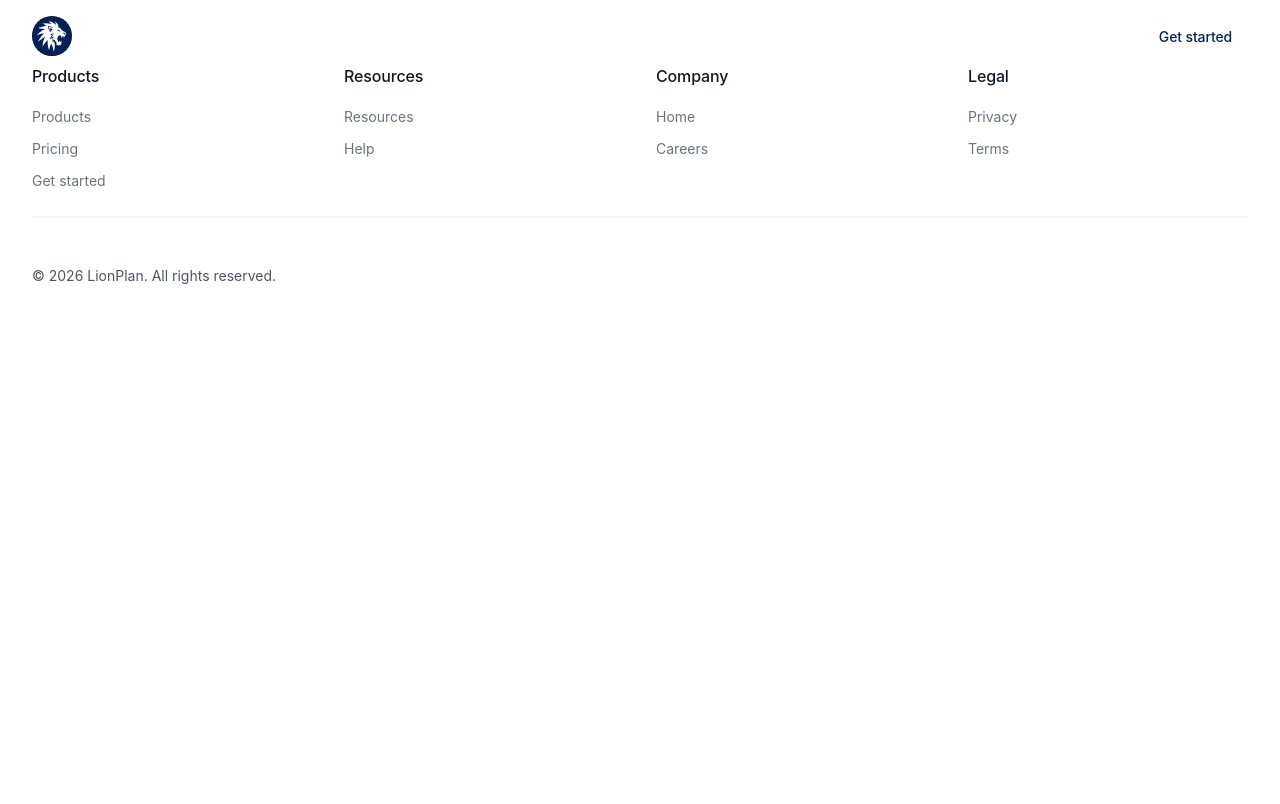
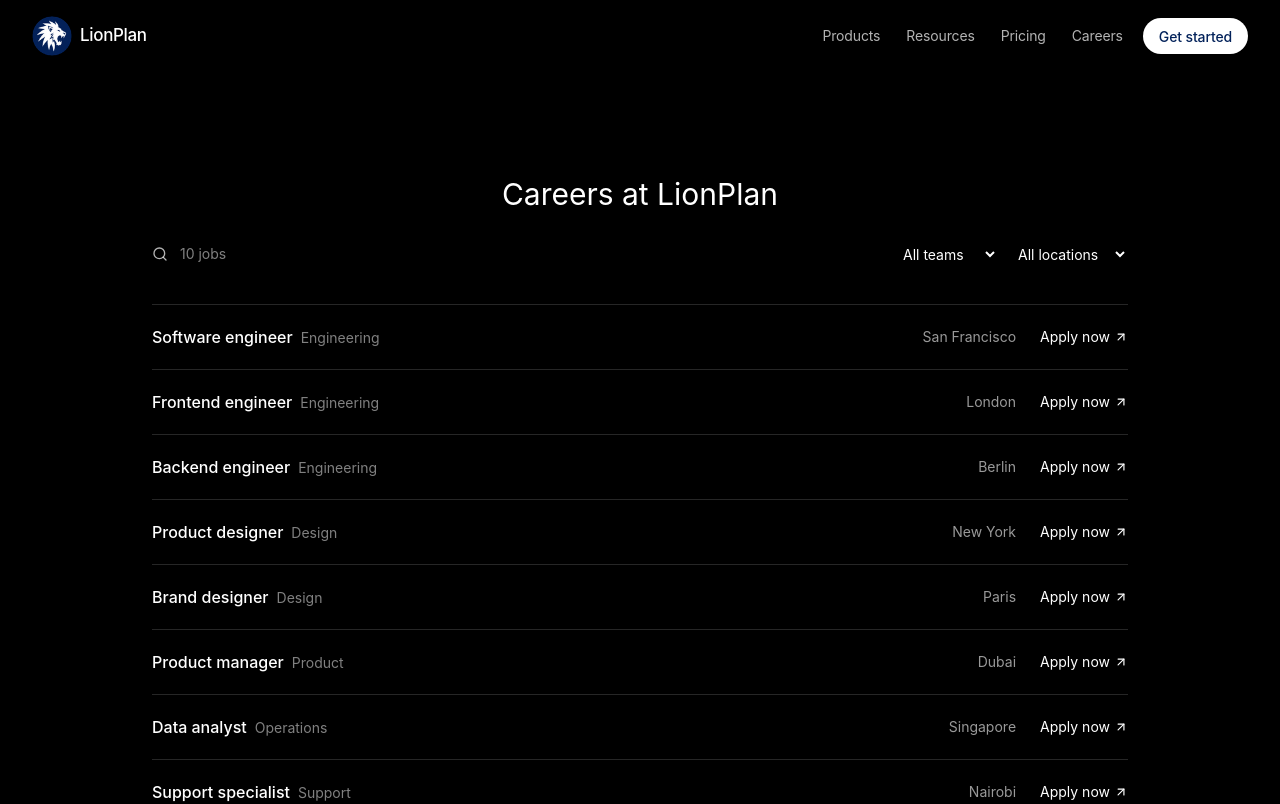
Before and after one commit to moo-farah/odin-react, a React (Vite) app: page /odin-react/careers/roles in a window 1280 px wide. Shown: the top 804 px of the page. Built offline with nearby package versions, Linux system fonts and the light colour scheme.

Commit message:
feat: add OpenRoles page and update Careers component to link to it; remove unused data.json file

```diff
--- a/src/App.jsx
+++ b/src/App.jsx
@@ -6,7 +6,7 @@ import Products from "./pages/Products"
 import Resources from "./pages/Resources"
 import Pricing from "./pages/Pricing"
 import Careers from "./pages/Careers"
-
+import OpenRoles from "./pages/OpenRoles"
 
 const App = () => {
   return (
@@ -19,6 +19,7 @@ const App = () => {
         <Route path="/resources" element={<Resources />} />
         <Route path="/pricing" element={<Pricing />} />
         <Route path="/careers" element={<Careers />} />
+        <Route path="/careers/roles" element={<OpenRoles />} />
       </Routes>
       <Footer />
     </>
--- a/src/components/Search.jsx
+++ b/src/components/Search.jsx
@@ -1,5 +1,5 @@
 import { useMemo, useState } from "react"
-import data from '../data.json'
+import data from '../data/data.json'
 
 const Search = () => {
   const [query, setQuery] = useState('');
--- a/src/data.json
+++ /dev/null
@@ -1,10 +0,0 @@
-[
-    {
-      "id": "1",
-      "title": "Software engineering",
-      "category": "IT",
-      "salary": 180000,
-      "tags": ["Remote", "Hybrid", "Office"],
-      "description": "Software engineering solving the User Interface."
-    }
-]
--- /dev/null
+++ b/src/data/data.json
@@ -0,0 +1,92 @@
+[
+  {
+    "id": "1",
+    "title": "Software engineer",
+    "category": "Engineering",
+    "location": "San Francisco",
+    "salary": 180000,
+    "tags": ["Remote", "Full-time"],
+    "description": "Build the LionPlan web app, pricing flows, and transfer experience."
+  },
+  {
+    "id": "2",
+    "title": "Frontend engineer",
+    "category": "Engineering",
+    "location": "London",
+    "salary": 165000,
+    "tags": ["Remote", "React"],
+    "description": "Own React UI, accessibility, and the careers and billing screens."
+  },
+  {
+    "id": "3",
+    "title": "Backend engineer",
+    "category": "Engineering",
+    "location": "Berlin",
+    "salary": 175000,
+    "tags": ["Remote", "Full-time"],
+    "description": "Design APIs for plans, limits, and send-money status."
+  },
+  {
+    "id": "4",
+    "title": "Product designer",
+    "category": "Design",
+    "location": "New York",
+    "salary": 140000,
+    "tags": ["Remote", "Full-time"],
+    "description": "Design send-money, plans, and hiring pages that stay simple under pressure."
+  },
+  {
+    "id": "5",
+    "title": "Brand designer",
+    "category": "Design",
+    "location": "Paris",
+    "salary": 125000,
+    "tags": ["Hybrid", "Full-time"],
+    "description": "Shape LionPlan’s visual language across web, social, and in-product UI."
+  },
+  {
+    "id": "6",
+    "title": "Product manager",
+    "category": "Product",
+    "location": "Dubai",
+    "salary": 160000,
+    "tags": ["Remote", "Full-time"],
+    "description": "Set the roadmap for transfers, plans, and the public site."
+  },
+  {
+    "id": "7",
+    "title": "Data analyst",
+    "category": "Operations",
+    "location": "Singapore",
+    "salary": 120000,
+    "tags": ["Remote", "Full-time"],
+    "description": "Track send volume, plan usage, and where people drop off."
+  },
+  {
+    "id": "8",
+    "title": "Support specialist",
+    "category": "Support",
+    "location": "Nairobi",
+    "salary": 90000,
+    "tags": ["Hybrid", "Full-time"],
+    "description": "Help customers when a transfer needs a human, not a chatbot."
+  },
+  {
+    "id": "9",
+    "title": "Recruiter",
+    "category": "People",
+    "location": "Austin",
+    "salary": 110000,
+    "tags": ["Remote", "Full-time"],
+    "description": "Hire builders for engineering, design, and support."
+  },
+  {
+    "id": "10",
+    "title": "Content writer",
+    "category": "Marketing",
+    "location": "Toronto",
+    "salary": 95000,
+    "tags": ["Remote", "Contract"],
+    "description": "Write careers, help, and product copy that sounds like LionPlan, not a bank."
+  }
+]
--- a/src/pages/Careers.jsx
+++ b/src/pages/Careers.jsx
@@ -1,10 +1,5 @@
+import { Link } from 'react-router-dom'
 const Careers = () => {
-
-  const handleClick = (e) => {
-    e.preventDefault()
-    console.log('Clicked view open roles');
-  }
-
   const SKY =
   "bg-[linear-gradient(to_bottom,#03225a_0%,#0c3f86_24%,#2f74c4_46%,#7fb6e4_66%,#cfe4f3_82%,#ffffff_100%)]";
 
@@ -19,7 +14,12 @@ const Careers = () => {
           <p className="text-white/70 mb-4 text-center">Come here to solve hard problems, build without permission, and ship work you’re proud of. Sounds intense? It is.</p>
         </div>
 
-        <button className="bg-white/70 hover:bg-white/90 text-[#03225a] px-4 py-2 rounded-full text-sm transition-colors" onClick={handleClick}>View open roles</button>
+        <Link
+         to={"/careers/roles"}
+         className="bg-white/70 hover:bg-white/90 text-[#03225a] px-4 py-2 rounded-full text-sm transition-colors"
+        >
+        View open roles
+        </Link>
       </div>
     </div>
     </>
--- /dev/null
+++ b/src/pages/OpenRoles.jsx
@@ -0,0 +1,118 @@
+import { useMemo, useState } from "react";
+import { ArrowUpRight, Search } from "lucide-react";
+import data from "../data/data.json";
+
+const OpenRoles = () => {
+  const [query, setQuery] = useState("");
+  const [team, setTeam] = useState("all");
+  const [location, setLocation] = useState("all");
+
+  const teams = useMemo(
+    () => [...new Set(data.map((job) => job.category))],
+    [],
+  );
+  const locations = useMemo(
+    () => [...new Set(data.map((job) => job.location))],
+    [],
+  );
+
+  const results = useMemo(() => {
+    const q = query.trim().toLowerCase();
+    return data.filter((job) => {
+      const matchesQuery = !q || job.title.toLowerCase().includes(q);
+      const matchesTeam = team === "all" || job.category === team;
+      const matchesLocation = location === "all" || job.location === location;
+      return matchesQuery && matchesTeam && matchesLocation;
+    });
+  }, [query, team, location]);
+
+  const searchOpen = query.length > 0;
+
+  return (
+    <main className="min-h-screen bg-black pt-24 text-white">
+      <div className="max-w-5xl mx-auto px-6 py-16">
+        <h1 className="mt-4 mb-8 text-3xl text-center">Careers at LionPlan</h1>
+
+        <div className="flex flex-col gap-4 sm:flex-row sm:items-center sm:justify-between">
+          <label className="group flex items-center gap-3 text-sm text-white/70">
+            <span title="Search roles">
+              <Search size={16} aria-hidden="true" />
+            </span>
+            <span className="shrink-0 text-white/50">{results.length} jobs</span>
+            <input
+              type="search"
+              value={query}
+              onChange={(e) => setQuery(e.target.value)}
+              placeholder="Search roles"
+              aria-label="Search roles"
+              className={`bg-transparent outline-none placeholder:text-white/50 transition-[width] duration-200 ${
+                searchOpen
+                  ? "w-48"
+                  : "w-0 group-hover:w-48 group-focus-within:w-48"
+              }`}
+            />
+          </label>
+
+          <div className="flex gap-4">
+            <select
+              value={team}
+              onChange={(e) => setTeam(e.target.value)}
+              aria-label="Filter by team"
+              className="bg-black text-sm text-white outline-none hover:text-white/70 transition-colors duration-200"
+            >
+              <option value="all">All teams</option>
+              {teams.map((name) => (
+                <option key={name} value={name}>
+                  {name}
+                </option>
+              ))}
+            </select>
+            <select
+              value={location}
+              onChange={(e) => setLocation(e.target.value)}
+              aria-label="Filter by location"
+              className="bg-black text-sm text-white outline-none"
+            >
+              <option value="all">All locations</option>
+              {locations.map((name) => (
+                <option key={name} value={name}>
+                  {name}
+                </option>
+              ))}
+            </select>
+          </div>
+        </div>
+
+        {results.length === 0 ? (
+          <p className="mt-16 text-sm text-white/50">No roles match that search.</p>
+        ) : (
+          <ul className="mt-10">
+            {results.map((job) => (
+              <li
+                key={job.id}
+                className="flex flex-col gap-2 border-t border-white/15 hover:border-white/30 transition-colors duration-200 py-5 sm:flex-row sm:items-center sm:justify-between"
+              >
+                <div>
+                  <span className="font-medium">{job.title}</span>
+                  <span className="ml-2 text-sm text-white/50">{job.category}</span>
+                </div>
+                <div className="flex items-center gap-6 text-sm">
+                  <span className="text-white/60">{job.location}</span>
+                  <a
+                    href={`mailto:jobs@lionplan.example?subject=${encodeURIComponent(job.title)}`}
+                    className="inline-flex items-center gap-1 hover:underline underline-offset-4"
+                  >
+                    Apply now
+                    <ArrowUpRight size={14} aria-hidden="true" />
+                  </a>
+                </div>
+              </li>
+            ))}
+          </ul>
+        )}
+      </div>
+    </main>
+  );
+};
+
+export default OpenRoles;
```
